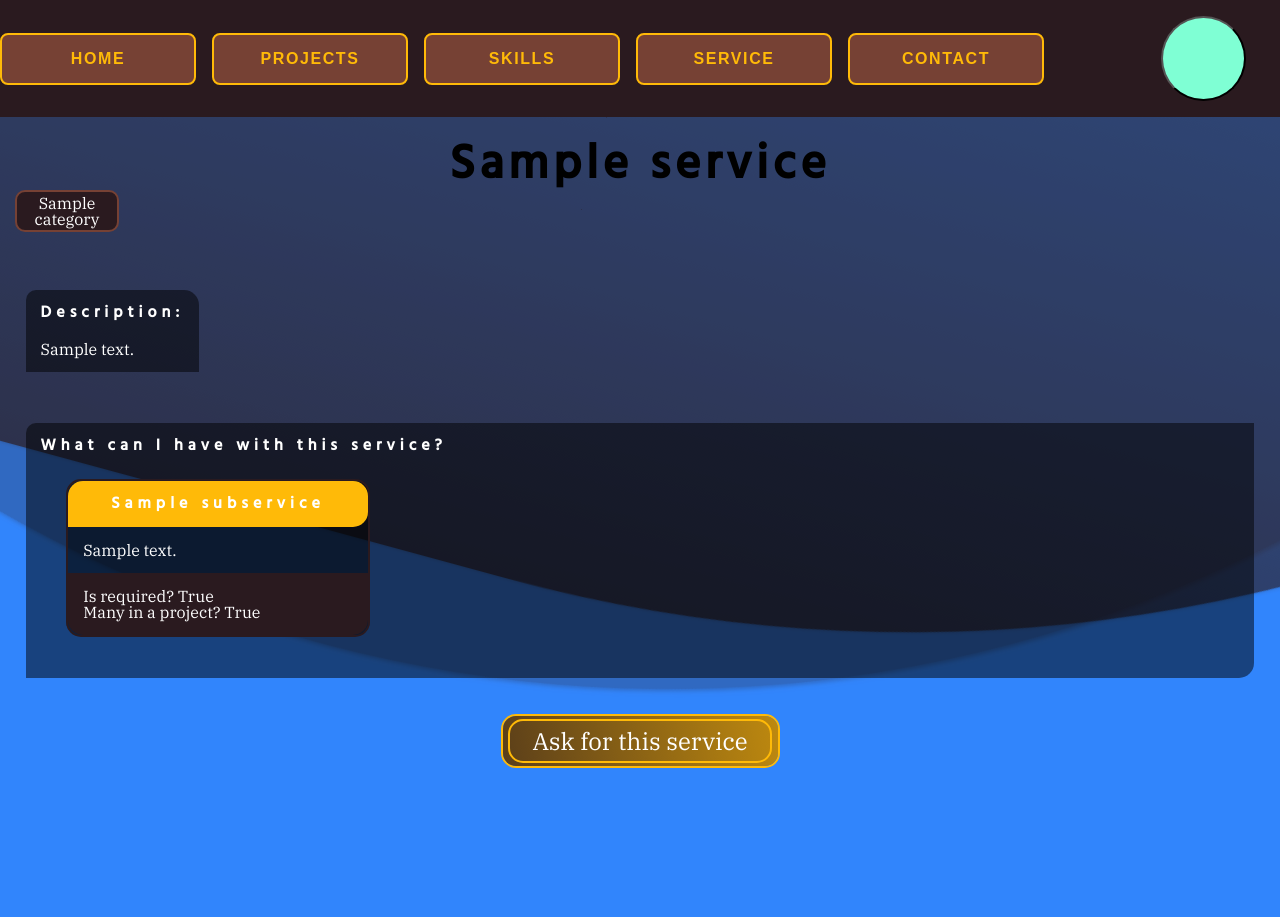
After one commit to JorgeSaicoski/django-sarkis.dev, a Django app: a page that uses sarkis/website/templates/website/service.html in a window 1280 px wide. The commit adds this page. Run offline with Django 4.2, Linux system fonts and the light colour scheme; tables that the repository leaves empty hold one stand-in row (values such as "Sample post").

Commit message:
service detail

```diff
--- a/sarkis/skills/models.py
+++ b/sarkis/skills/models.py
@@ -45,3 +45,9 @@ class Service(models.Model):
         for i in self.categories.all():
             list.append(i)
         return list
+    @property
+    def get_sub_service(self):
+        list = []
+        for i in self.sub_service.all():
+            list.append(i)
+        return list
--- a/sarkis/static/css/main.css
+++ b/sarkis/static/css/main.css
@@ -396,6 +396,109 @@ nav ul li:hover span:nth-child(4) {
   justify-content: space-between;
   flex-wrap: wrap;
   margin: 2em 0;
+  align-items: center;
+}
+.body-page-description {
+  margin: 2vw;
+  padding: 15px;
+  background: rgba(0, 0, 0, 0.5);
+  color: white;
+  border-radius: 10px 15px 0 0;
+}
+.body-page-description p {
+  text-align: justify;
+  margin-top: 2.5vh;
+}
+.body-page-contact {
+  margin: 10px auto;
+  position: relative;
+  width: 275px;
+  height: 50px;
+  display: flex;
+  flex-direction: column;
+  justify-content: center;
+  overflow: hidden;
+  align-items: center;
+  border-radius: 15px;
+  border: 2px solid #FFBA08;
+}
+.body-page-contact a {
+  text-align: center;
+  font-size: 24px;
+  z-index: 1;
+  width: 260px;
+  height: 40px;
+  display: flex;
+  flex-direction: column;
+  justify-content: center;
+  align-items: center;
+  border-radius: 15px;
+  color: white;
+  border: 2px solid #FFBA08;
+}
+.body-page-contact span {
+  position: absolute;
+  top: -300%;
+  left: -150%;
+  width: 400%;
+  height: 800%;
+  background: linear-gradient(90deg, #2A1A1F 25%, #FFBA08 80%, #FFBA08 88%);
+  transform: rotate(65deg);
+  animation-name: spin;
+  animation-duration: 25s;
+  animation-iteration-count: infinite;
+  animation-timing-function: linear;
+}
+.body-page-contact:hover {
+  background-color: #1AC8ED;
+}
+.body-page-contact:hover span {
+  opacity: 0;
+}
+.body-page-contact:hover a {
+  background-color: #FFBA08;
+}
+.body-page-sub-services {
+  margin: 2vw;
+  padding: 15px;
+  background: rgba(0, 0, 0, 0.5);
+  color: white;
+  border-radius: 10px 0 15px 0;
+  width: 100%;
+  display: flex;
+  flex-direction: row;
+  flex-wrap: wrap;
+  overflow: hidden;
+}
+.body-page-sub-services h5 {
+  width: 100%;
+}
+.body-page-sub-services .sub-service {
+  margin: 2vw;
+  background: none;
+  border: 2px solid #2A1A1F;
+  min-width: 250px;
+  width: 25%;
+  display: flex;
+  flex-direction: column;
+  justify-content: space-between;
+  border-radius: 15px;
+  background: rgba(0, 0, 0, 0.5);
+}
+.body-page-sub-services .sub-service-name {
+  width: 100%;
+  background-color: #FFBA08;
+  text-align: center;
+  padding: 15px 0;
+  border-radius: 15px 15px 15px 0;
+}
+.body-page-sub-services .sub-service-description {
+  padding: 15px;
+}
+.body-page-sub-services .sub-service-detail {
+  padding: 15px;
+  background-color: #2A1A1F;
+  border-radius: 0 0 15px 15px;
 }
 .body-page-left {
   text-align: justify;
@@ -574,10 +677,11 @@ nav ul li:hover span:nth-child(4) {
   justify-content: flex-start;
   flex-wrap: wrap;
   width: 100%;
+  min-height: 100vh;
 }
 #service .services .service {
-  width: 200px;
-  height: 300px;
+  width: 350px;
+  height: 500px;
   margin: 0 20px 20px 0;
   background-color: #2A1A1F;
   transition: 0.3s;
@@ -588,9 +692,11 @@ nav ul li:hover span:nth-child(4) {
   border-style: solid;
   color: white;
   display: flex;
-  flex-direction: column;
-  justify-content: flex-start;
+  flex-direction: row;
+  justify-content: space-around;
+  flex-wrap: wrap;
   align-items: center;
+  text-align: justify;
 }
 #service .services .service span {
   margin: 20px 2px 5px 0;
@@ -872,7 +978,6 @@ time, mark, audio, video {
   padding: 0;
   border: 0;
   font-size: 100%;
-  font: inherit;
   vertical-align: baseline;
 }
 
@@ -884,7 +989,7 @@ html {
   scroll-behavior: smooth;
 }
 
-p {
+p, a {
   font-family: "IBM Plex Serif", serif;
 }
 
--- a/sarkis/static/scss/_style.scss
+++ b/sarkis/static/scss/_style.scss
@@ -402,6 +402,110 @@ nav{
     justify-content: space-between;
     flex-wrap: wrap;
     margin: 2em 0;
+    align-items: center;
+    &-description{
+        margin: 2vw;
+        padding: 15px;
+        background: rgb(0, 0 , 0, 0.5);
+        color: white;
+        border-radius: 10px 15px 0 0;
+        & p{
+            text-align: justify;
+            margin-top: 2.5vh;
+        }
+    }
+    &-contact{
+        margin: 10px auto;
+        position: relative;
+        width: 275px;
+        height: 50px;
+        display: flex;
+        flex-direction: column;
+        justify-content: center;
+        overflow: hidden;
+        align-items: center;
+        border-radius: 15px;
+        border: 2px solid $alert-color;
+        & a{
+            text-align: center;
+            font-size: 24px;
+            z-index: 1;
+            width: 260px;
+            height: 40px;
+            display: flex;
+            flex-direction: column;
+            justify-content: center;
+            align-items: center;
+            border-radius: 15px;
+            color: white;
+            border: 2px solid $alert-color;
+        }
+        & span{
+            position: absolute;
+            top:-300%;
+            left:-150%;
+            width: 400%;
+            height: 800%;
+            background: linear-gradient(90deg,  $dark-color 25%, $alert-color 80%, $alert-color 88%, );
+            transform:rotate(65deg);
+            animation-name: spin;
+            animation-duration: 25s;
+            animation-iteration-count: infinite;
+            animation-timing-function: linear;
+        }
+        &:hover{
+            background-color: $select-color;
+            & span{
+                opacity: 0;
+            }
+            & a{
+                background-color: $alert-color;
+            }
+        }
+
+    }
+    &-sub-services{
+        margin: 2vw;
+        padding: 15px;
+        background: rgb(0, 0 , 0, 0.5);
+        color: white;
+        border-radius: 10px 0 15px 0;
+        width: 100%;
+        display: flex;
+        flex-direction: row;
+        flex-wrap: wrap;
+        overflow: hidden;
+        & h5{
+            width: 100%;
+        }
+        & .sub-service{
+            margin: 2vw;
+            background: none;
+            border: 2px solid $dark-color;
+            min-width: 250px;
+            width: 25%;
+            display: flex;
+            flex-direction: column;
+            justify-content: space-between;
+            border-radius: 15px;
+            background: rgb(0, 0 , 0, 0.5);
+            &-name{
+                width: 100%;
+                background-color: $alert-color;
+                text-align: center;
+                padding: 15px 0;
+                border-radius: 15px 15px 15px 0;
+            }
+            &-description{
+                padding: 15px
+            }
+            &-detail{
+                padding: 15px;
+                background-color: $dark-color;
+                border-radius: 0 0 15px 15px;
+            }
+        }
+    }
     &-left{
         text-align: justify;
         background-color: $dark-color;
@@ -578,9 +682,10 @@ nav{
         justify-content: flex-start;
         flex-wrap: wrap;
         width: 100%;
+        min-height: 100vh;
         & .service{
-            width: 200px;
-            height: 300px;
+            width: 350px;
+            height: 500px;
             margin: 0 20px 20px 0;
             background-color: $dark-color;
             transition: 0.3s;
@@ -591,9 +696,11 @@ nav{
             border-style: solid;
             color: white;
             display: flex;
-            flex-direction: column;
-            justify-content: flex-start;
+            flex-direction: row;
+            justify-content: space-around;
+            flex-wrap: wrap;
             align-items: center;
+            text-align: justify;
             & span{
                 margin: 20px 2px 5px 0;
                 height: 0;
--- a/sarkis/static/scss/main.scss
+++ b/sarkis/static/scss/main.scss
@@ -25,7 +25,6 @@ time, mark, audio, video {
 	padding: 0;
 	border: 0;
 	font-size: 100%;
-	font: inherit;
 	vertical-align: baseline;
 }
 a{
@@ -34,7 +33,7 @@ a{
 html {
   scroll-behavior: smooth;
 }
-p{
+p, a{
 	font-family: 'IBM Plex Serif', serif;
 }
 
--- /dev/null
+++ b/sarkis/website/templates/website/service.html
@@ -0,0 +1,53 @@
+{% load static %}
+<!DOCTYPE html>
+<html lang="en">
+<head>
+    <meta charset="UTF-8">
+    <link rel="stylesheet" type="text/css" href="{% static 'css/main.css' %}">
+    <title>{{service.name}}</title>
+</head>
+<body>
+    <div id="background">
+        <div class="waves"></div>
+    </div>
+    {% include 'website/navbar.html' %}
+    <section class="title-page">
+        <h3>{{service.name}}</h3>
+        <div class="title-page-itens">
+        {% for category in service.get_categories %}
+           <p>{{category.name}}</p>
+        {% endfor %}
+        </div>
+    </section>
+    <section class="body-page">
+        <div class="body-page-description">
+            <h5>Description:</h5>
+            <p>{{service.description}}</p>
+        </div>
+        <div class="body-page-sub-services">
+            <h5>What can I have with this service?</h5>
+            {% for sub in service.get_sub_service%}
+            <div class="sub-service">
+                <div class="sub-service-name">
+                    <h4>{{sub.name}}</h4>
+                </div>
+                <div class="sub-service-description">
+                    <p>{{sub.description}}</p>
+                </div>
+                <div class="sub-service-detail">
+                    <p>Is required? {{sub.required}}</p>
+                    <p>Many in a project? {{sub.many}}</p>
+                </div>
+
+            </div>
+            {% endfor %}
+        </div>
+        <div class="body-page-contact">
+            <a href="{% url 'contact' %}">Ask for this service</a>
+            <span></span>
+        </div>
+    </section>
+    <script type="text/javascript" src="{% static 'js/service.js' %}"></script>
+    <script type="text/javascript" src="{% static 'js/navbar.js' %}"></script>
+</body>
+</html>
--- a/sarkis/website/templates/website/services.html
+++ b/sarkis/website/templates/website/services.html
@@ -7,7 +7,7 @@
   </div>
   <div class="services">
     {% for service in services %}
-    <a href="{% url 'home' %}#home" class="service">
+    <a href="{% url 'service' service %}" class="service">
       <p>{{service.name}}</p>
       <span></span>
       <p>Categories:</p>
--- a/sarkis/website/urls.py
+++ b/sarkis/website/urls.py
@@ -6,6 +6,7 @@ urlpatterns = [
 	#Leave as empty string for base url
 	path('', views.home, name="home"),
 	path('project/<str:pk>', views.project, name="project"),
+	path('service/<str:pk>', views.service, name="service"),
 	path('projects', views.projects, name="projects"),
 	path('skills', views.skills, name="skills"),
 	path('contact/', views.contact, name="contact"),
--- a/sarkis/website/views.py
+++ b/sarkis/website/views.py
@@ -68,3 +68,11 @@ def contact(request):
 
     context = {"form": form}
     return render(request, "website/contact.html", context)
+
+def service(req, pk):
+    service = Service.objects.get(name=pk)
+
+    context = {
+        'service': service,
+    }
+    return render(req, 'website/service.html', context)
```
Also changed, not shown: 1 other file.
